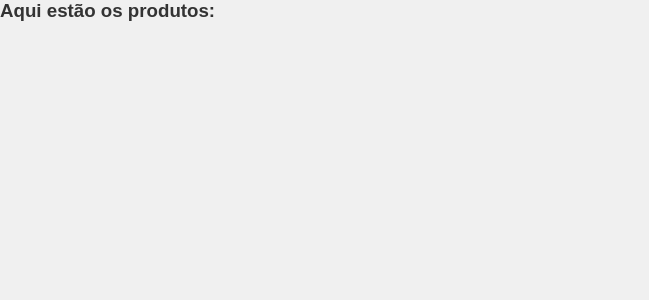
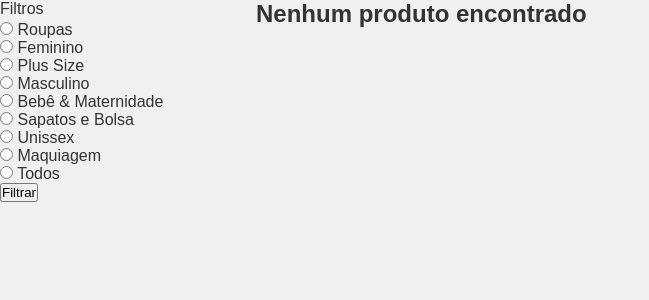
Before and after one commit to danilolmoura/shein, a Flask app: page /produtos/ in a window 1280 px wide. Shown: the top 300 px of the page, without its empty margins (0-649 px from the left). Run offline with Flask 3, Linux system fonts and the light colour scheme.

Commit message:
adiciona filtros na tela de produtos

```diff
--- a/app.py
+++ b/app.py
@@ -1,3 +1,5 @@
+import random
+
 from flask import Flask, redirect, render_template, request, url_for
 from flask_sqlalchemy import SQLAlchemy
 
@@ -14,11 +16,10 @@ class Produto(db.Model):
     nome = db.Column(db.String(), nullable=False)
     preco = db.Column(db.Float(), nullable=False)
     categoria = db.Column(db.String(), nullable=False)
-    descricao = db.Column(db.String(), nullable=True)
+    # descricao = db.Column(db.String(), nullable=True)
 
     def __repr__(self):
         return f'<Produto {self.id} {self.nome}>'
-
 
 with app.app_context():
     db.create_all()
@@ -26,13 +27,16 @@ with app.app_context():
 # Fim banco de dados
 
 
-categorias = {
+categorias= {
     "roupas": "Roupas",
     "feminino": "Feminino",
     "plus_size": "Plus Size",
     "masculino": "Masculino",
     "bebe_maternidade": "Bebê & Maternidade",
     "sapatos_bolsas": "Sapatos e Bolsa",
+    "unissex": "Unissex",
+    "maquiagem": "Maquiagem",
+    "todos":"Todos"
 }
 
 
@@ -47,6 +51,7 @@ def adicionar_produtos():
         nome = request.form['nome']
         preco = request.form['preco']
         categoria = request.form['categoria']
+        # descricao = request.form['descricao']
 
         produto = Produto(nome=nome, preco=preco, categoria=categoria)
 
@@ -58,40 +63,22 @@ def adicionar_produtos():
     return render_template('produtos_cadastrar.html', categorias=categorias)
 
 
-@app.route("/produtos/", defaults={"categoria": None})
+@app.route("/produtos/", defaults={"categoria": None}, methods=['GET', 'POST'])
 @app.route("/produtos/<categoria>")
 def produtos(categoria):
-    produtos = Produto.query.all()
+    # produtos =
+    if request.method == 'POST':
+        categoria = request.form.get('categoria')
+        if categoria == "todos":
+            categoria = None
 
-    if categoria != None:
-        itens_filtrados = []
-
-        for produto in produtos:
-            if produto['categoria'] == categoria:
-                itens_filtrados.append(produto)
-
-        produtos = itens_filtrados
+    if categoria == None:
+        produtos = Produto.query.all()
+    else:
+        produtos = Produto.query.filter_by(categoria=categoria).all()
 
 
-    return render_template('produtos.html', produtos = produtos)
-
-
-# @app.route("/produtos/<categoria>")
-# def categorias():
-#     produtos = [
-#         {
-#             "nome": "vestido",
-#             "preco": 79.99,
-#             "categoria": "roupas",
-#         },
-#         {
-#             "nome": "Havaianas",
-#             "preco": 49.99,
-#             "categoria": "calçados",
-#         },
-#     ]
-
-#     return render_template('produtos.html', produtos = produtos)
+    return render_template('produtos.html', produtos = produtos,categorias=categorias,total_produtos=len(produtos))
 
 
 if __name__ == '__main__':
--- a/static/css/styles.css
+++ b/static/css/styles.css
@@ -137,3 +175,52 @@ body {
         width: 80%;
     }
 }
+
+.filtros {
+    width: 20%;
+}
+
+.produtos {
+    display: flex;
+    width: 80%;
+    flex-wrap: wrap;
+}
+
+.imagem-produto {
+    height: 320px;
+    width: 240px;
+}
+
+.produto-nome {
+    margin-top: 3px;
+    font-family: Arial, Helvetica, sans-serif;
+}
+
+.tag-produtos {
+    display: flex;
+    flex-wrap: wrap;
+    gap: 5px;
+    margin-top: 3px;
+}
+
+.tag-envio {
+    background-color: rgb(236, 252, 243);
+    color: rgb(92, 91, 91);
+    padding: 2px 5px;
+    border-radius: 3px;
+    font-size: 12px;
+}
+
+.tag-vendedor {
+    background-color: rgb(255, 243, 230);
+    font-size: 12px;
+    padding: 2px 5px;
+    border-radius: 3px;
+    color: rgb(92, 91, 91);
+}
+
+.filtros-categoria {
+    margin-top: 3px;
+    display: flex;
+    flex-direction: column;
+}
--- a/templates/produtos.html
+++ b/templates/produtos.html
@@ -1,19 +1,79 @@
 <link rel="stylesheet" href="{{ url_for('static', filename='css/styles.css') }}">
 
-<div>
-    <div>
-        <h3>Aqui estão os produtos:</h3>
+
+<div style="display: flex;">
+
+
+    <div class="filtros">
+        <form action="/produtos" method="post">
+            Filtros
+            <div class="filtros-categoria">
+                {% for key, value in categorias.items() %}
+                <div class="filtros-categoria-item">
+                    <input type="radio" value="{{ key }}" name="categoria" id="categoria_{{key}}">
+                    <label for="categoria_{{key}}">
+                        {{value}}
+                    </label>
+                </div>
+                {% endfor %}
+                <div>
+                    <input type="submit" value="Filtrar">
+                </div>
+            </div>
+        </form>
     </div>
 
 
-    {% for produto in produtos %}
-    <div>
-        <p>Nome: {{produto.nome}}</p>
-        <p>Preço: {{produto.preco}}</p>
-        <p>Categoria: {{produto.categoria}}</p>
+    <div class="produtos">
+        {% if not produtos %}
+        <h2>
+            Nenhum produto encontrado
+        </h2>
+        {% else %}
+        <h2>
+            {{total_produtos}} Produtos encontrados
+        </h2>
+        {% endif %}
+
+        {% for produto in produtos %}
+
+        <div class="produto">
+            <div class="imagem-produto">
+                <img src="{{ url_for('static', filename='images/plus_size.png') }}" alt="" class="imagem-produto">
+            </div>
+
+
+            <div class="produto-nome">
+                <span class="desconto">-50%</span> {{ produto.nome }}
+            </div>
+
+            <div class="precos">
+                {% if produto.preco %}
+                <span class="preco-original">R${{ produto.preco }}</span>
+                {% endif %}
+                <span class="preco-desconto">R${{ produto.preco * (20 / 100) }}</span>
+
+            </div>
+
+            <div class="tag-produtos">
+                <div class="tag-envio">
+                    Envio Nacional
+                </div>
+                <div class="tag-vendedor">
+                    Vendedor Indicado
+                </div>
+
+            </div>
+
+        </div>
+
+
+
+        <br />
+        <br />
+        {% endfor %}
     </div>
 
-    <br />
-    <br />
-    {% endfor %}
+
+
 </div>
```
Also changed, not shown: other parts of static/css/styles.css (+38 -0 lines), static/images/plus_size.png (added).
